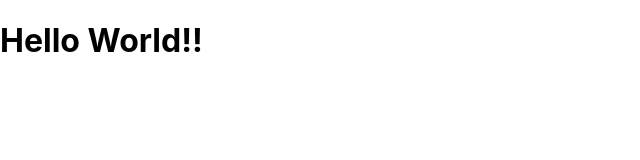
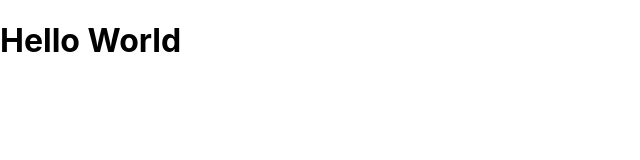
Before and after one commit to ShohrabRustam/ReactLearning, a React (Create React App) app: page / in a window 1280 px wide. Shown: the top 160 px of the page, without its empty margins (0-640 px from the left). Built offline with nearby package versions, Linux system fonts and the light colour scheme.

Commit message:
First Hello World Program in React

```diff
--- a/src/index.js
+++ b/src/index.js
@@ -6,7 +6,7 @@ import reportWebVitals from './reportWebVitals';
 
 const root = ReactDOM.createRoot(document.getElementById('root'));
 root.render(
- <h1>Hello World!!</h1>
+ <h1>Hello World</h1>
 );
 
 // If you want to start measuring performance in your app, pass a function
```
